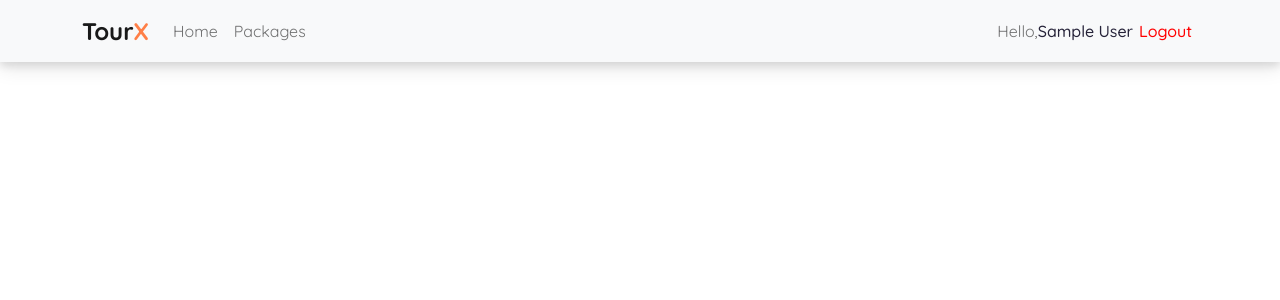
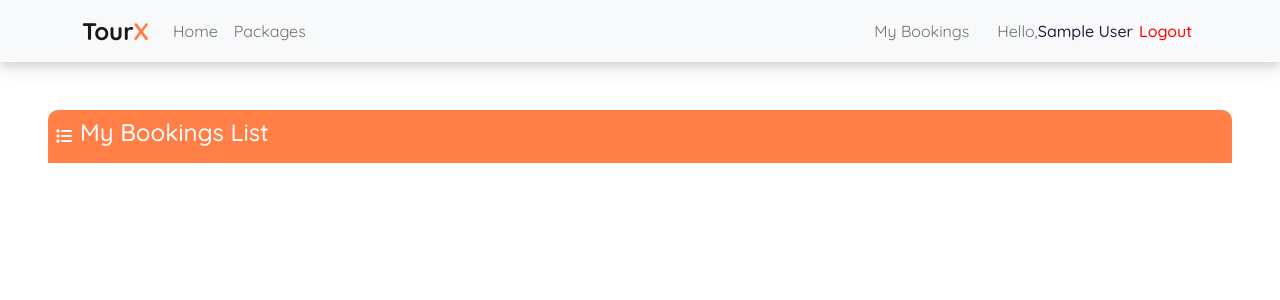
Before and after one commit to mdsajedul/tourX-client, a React (Create React App) app: page /mybookings in a window 1280 px wide. Shown: the top 300 px of the page. Built offline with nearby package versions, Linux system fonts and the light colour scheme; no server answers; sample sign-in values are in the browser's storage.

Commit message:
my bookings header design

```diff
--- a/src/App.js
+++ b/src/App.js
@@ -7,6 +7,7 @@ import PackageDetails from './Pages/PackageDetails/PackageDetails';
 import Login from './Pages/Login/Login/Login';
 import AuthProvider from './contexts/AuthProvider';
 import PrivateRoute from './Pages/Login/PrivateRoute/PrivateRoute';
+import MyBookings from './Pages/MyBookings/MyBookings';
 
 function App() {
   return (
@@ -24,6 +25,9 @@ function App() {
                     <PrivateRoute exact path="/packagedetail/:packageId">
                         <PackageDetails></PackageDetails>
                     </PrivateRoute>
+                    <PrivateRoute exact path="/mybookings">
+                       <MyBookings></MyBookings>
+                    </PrivateRoute>
                     <Route exact path="/login">
                         <Login></Login>
                     </Route>
--- /dev/null
+++ b/src/Pages/MyBookings/MyBookings.js
@@ -0,0 +1,21 @@
+import React, { useEffect, useState } from 'react';
+import './myBookings.css';
+
+const MyBookings = () => {
+    const [bookings,setBookings] = useState([])
+    useEffect(()=>{
+
+    },[])
+    return (
+        <div className="p-5">
+            <div className="my-bookings-container w-100">
+                <div className="bookings-header d-flex align-items-center p-2">
+                    <i class="fas fa-list pe-2"></i>
+                    <h4>My Bookings List</h4>
+                </div>
+            </div>
+        </div>
+    );
+};
+
+export default MyBookings;
--- /dev/null
+++ b/src/Pages/MyBookings/myBookings.css
@@ -0,0 +1,9 @@
+.my-bookings-container{
+    background-color: whitesmoke;
+}
+.bookings-header{
+    background-color: #FF7F47;
+    color: white;
+    border-top-left-radius: 10px;
+    border-top-right-radius: 10px;
+}
--- a/src/Pages/Shared/Header/Header.js
+++ b/src/Pages/Shared/Header/Header.js
@@ -19,11 +19,16 @@ const Header = () => {
                         <Nav.Link as={HashLink} to="/home#package">Packages</Nav.Link>
                         </Nav>
                         <Nav>
-                        {user?.email &&
-                            <Navbar.Text>
-                                 Hello,<span className="user-name">{user?.displayName}</span>
-                            </Navbar.Text>
-                        }
+
+                            {user?.email &&
+                            <div className="login-related-link">
+                                 <Nav.Link  as={HashLink} to="/mybookings">My Bookings</Nav.Link>
+                                 <Navbar.Text className="disply-name">
+                                    Hello,<span className="user-name">{user?.displayName}</span>
+                                </Navbar.Text>
+                            </div>
+
+                            }
                             {user?.email ?
                             <button className="btn-logout" onClick={logOut} variant="light">Logout</button> :
                             <Nav.Link as={Link} to="/login">Login</Nav.Link>}
--- a/src/Pages/Shared/Header/header.css
+++ b/src/Pages/Shared/Header/header.css
@@ -19,3 +19,9 @@
     color: #262339;
     font-weight: 500;
 }
+.login-related-link{
+    display: inline-flex;
+}
+.disply-name{
+    padding-left: 20px;
+}
```
